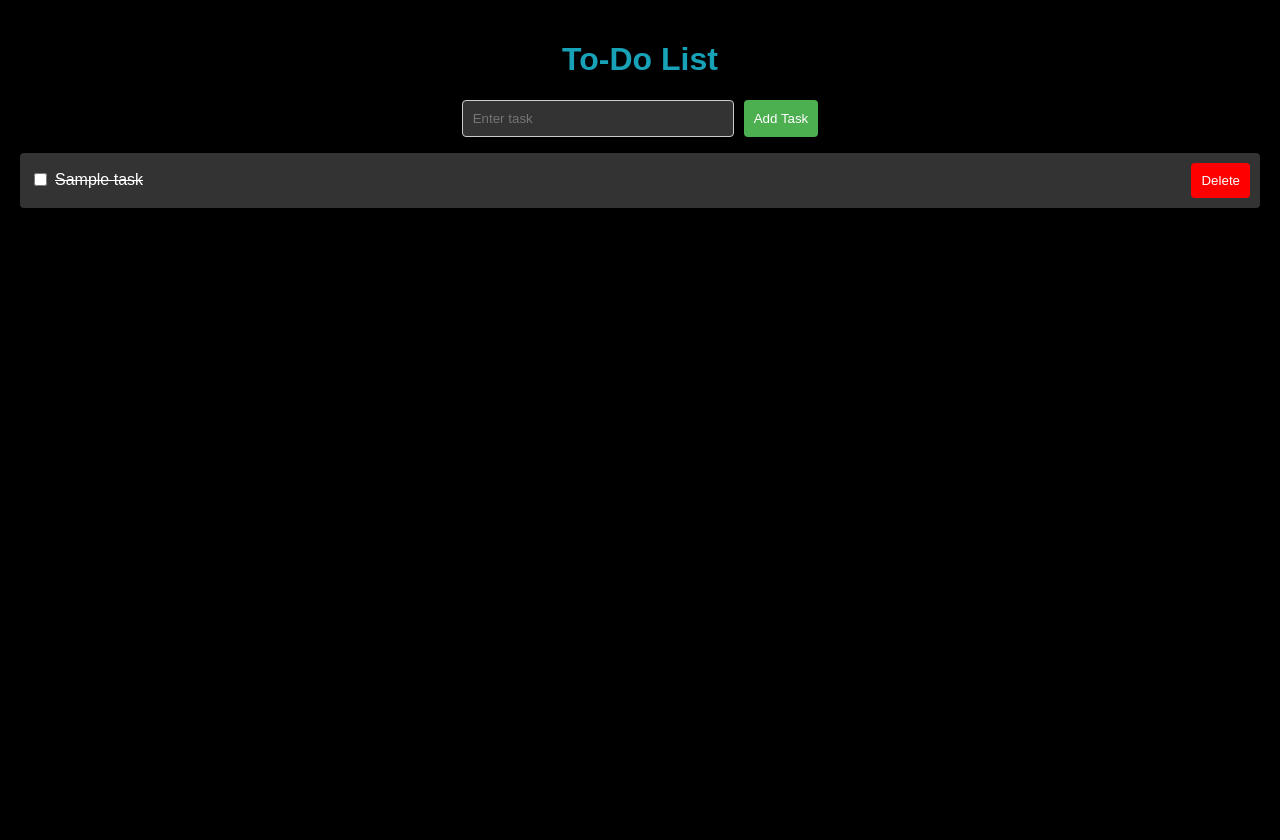
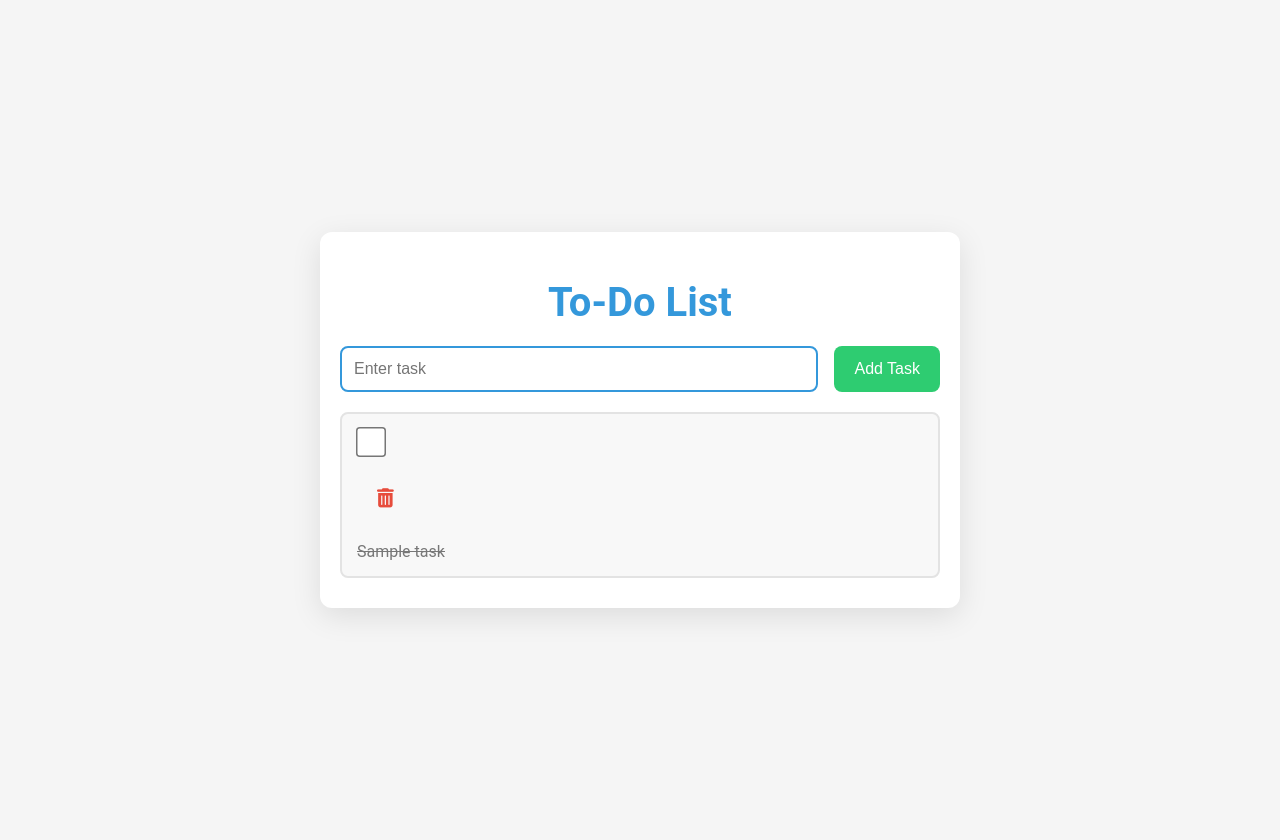
Before and after one commit to bishwamitre/To-Do-App, a Flask app: template templates/index.html in a window 1280 px wide. Before the commit the page ends 208 px from the top, so only its background shows below. Run offline with Flask 3, Linux system fonts and the light colour scheme; the template is opened without the code that fills it: most values are stand-ins (such as "Sample title", 1, 10 or a date in 2020).

Commit message:
added '#' Symbol checker and changed ui

```diff
--- a/main.py
+++ b/main.py
@@ -1,4 +1,5 @@
 from flask import Flask, render_template, request, redirect, url_for
+import re
 
 app = Flask(__name__)
 
@@ -7,28 +8,34 @@ tasks = {}
 
 @app.route('/')
 def index():
-    return render_template('index.html', tasks=tasks)  # Pass the dictionary of tasks
+    return render_template('index.html', tasks=tasks)
+
+def validate_input(input_text):
+    allowed_chars = r"^[^#]+$"  # Disallow # symbol
+    if re.match(allowed_chars, input_text):
+        return input_text
+    return None
 
 @app.route('/add', methods=['POST'])
 def add_task():
     task = request.form.get('task')
     if task:
-        tasks[task] = "Pending"  # Add task with 'Pending' status
+        sanitized_task = validate_input(task)
+        if sanitized_task:
+            tasks[sanitized_task] = "Pending"
     return redirect(url_for('index'))
 
 @app.route('/delete/<task>', methods=['POST'])
 def delete_task(task):
     if task in tasks:
-        del tasks[task]  # Delete task from the dictionary
+        del tasks[task]
     return redirect(url_for('index'))
 
 @app.route('/toggle/<task>', methods=['POST'])
 def toggle_task_status(task):
     if task in tasks:
-        # Toggle between "Pending" and "Done"
         tasks[task] = "Done" if tasks[task] == "Pending" else "Pending"
     return redirect(url_for('index'))
 
-
 if __name__ == "__main__":
     app.run(debug=True)
--- a/static/styles.css
+++ b/static/styles.css
@@ -1,77 +1,148 @@
+/* Base styling */
 body {
-  font-family: Arial, sans-serif;
-  background-color: #000000;
-  color: #333;
+  font-family: 'Roboto', sans-serif;
+  background-color: #F5F5F5; /* Light grey background */
+  color: #333; /* Dark text for contrast */
+  display: flex;
+  flex-direction: column;
+  align-items: center;
+  padding: 20px;
   margin: 0;
+  height: 100vh;
+  justify-content: center;
+}
+
+main {
+  width: 100%;
+  max-width: 600px; /* A bit wider for a modern look */
+  background-color: #FFFFFF; /* Clean white background */
+  border-radius: 12px;
+  box-shadow: 0 8px 30px rgba(0, 0, 0, 0.1); /* Subtle shadow */
   padding: 20px;
 }
 
 h1 {
+  color: #3498db; /* Soft blue color */
+  font-size: 2.5rem;
+  margin-bottom: 20px;
   text-align: center;
-  color: #17a2b8;
 }
 
 form {
   display: flex;
-  justify-content: center;
+  justify-content: space-between;
+  margin-bottom: 20px;
 }
 
 input[type="text"] {
-  padding: 10px;
-  border: 1px solid #ccc;
-  border-radius: 4px;
-  width: 250px;
-  background-color: #333;
-  color: #fff;
+  width: 75%;
+  padding: 12px;
+  border: 2px solid #3498db;
+  border-radius: 8px;
+  font-size: 1rem;
+  outline: none;
+  transition: border-color 0.3s ease;
+}
+
+input[type="text"]:focus {
+  border-color: #2ecc71; /* Change border color on focus */
 }
 
 button {
-  padding: 10px;
+  padding: 12px 20px;
   border: none;
-  border-radius: 4px;
-  background-color: #4CAF50;
-  color: white;
+  border-radius: 8px;
+  background-color: #2ecc71;
+  color: #fff;
+  font-size: 1rem;
   cursor: pointer;
-  margin-left: 10px;
   transition: background-color 0.3s ease;
 }
 
-button#toggle {
-  background-color: #4CAF50;
+button:hover {
+  background-color: #27ae60; /* Darken button on hover */
 }
 
-button#toggle:hover {
-  background-color: #45a049;
-}
-
-#delete {
-  background-color: red;
-}
-
+/* Task list styling */
 ul {
   list-style-type: none;
   padding: 0;
+  margin: 0;
 }
 
 li {
-  background: #333;
-  color: #fff;
-  margin: 10px 0;
-  padding: 10px;
-  border-radius: 4px;
+  background-color: #f8f8f8; /* Light task background */
+  color: #333;
+  border: 2px solid #e3e3e3;
+  border-radius: 8px;
+  padding: 15px;
+  margin-bottom: 10px;
   display: flex;
   justify-content: space-between;
   align-items: center;
-  box-shadow: 0 2px 5px rgba(0, 0, 0, 0.1);
+  transition: all 0.3s ease;
 }
 
-.task-item {
+li:hover {
+  border-color: #3498db; /* Subtle highlight on hover */
+}
+
+/* Completed tasks */
+.done-task {
+  text-decoration: line-through;
+  color: #777777; /* Grey out completed tasks */
+}
+
+/* Task actions */
+.task-actions {
+  display: flex;
+  align-items: center;
+}
+
+/* Task delete */
+.task-delete {
+  display: flex;
+  align-items: center;
+}
+
+input[type="checkbox"] {
+  margin-right: 10px;
+  transform: scale(1.5); /* Make checkbox larger */
+  cursor: pointer;
+  accent-color: green; /* Use a green color for the checkbox when checked */
+  width: 20px;
+  height: 20px;
+  cursor: pointer;
+}
+
+/* Styling for the delete button (trash icon) */
+button.delete-btn {
+  background-color: transparent; /* No background */
+  border: none; /* Remove border */
+  color: #e74c3c; /* Red color for the trash icon */
+  font-size: 1.2rem; /* Adjust icon size */
+  cursor: pointer;
+  transition: color 0.3s ease;
+margin-top: -90;}
+
+button.delete-btn:hover {
+  color: #c0392b; /* Darker red on hover */
+}
+
+/* Task list styling */
+li {
+  background-color: #f8f8f8;
+  color: #333;
+  border: 2px solid #e3e3e3;
+  border-radius: 8px;
+  padding: 15px;
+  margin-bottom: 10px;
   display: flex;
   justify-content: space-between;
   align-items: center;
+  transition: all 0.3s ease;
 }
 
-.task-details {
-  flex-grow: 1;
-  margin-left: 5px;
+li:hover {
+  border-color: #3498db;
 }
--- a/templates/index.html
+++ b/templates/index.html
@@ -4,23 +4,23 @@
     <meta charset="UTF-8">
     <meta name="viewport" content="width=device-width, initial-scale=1.0">
     <title>To-Do List</title>
+    <!-- Font Awesome CDN for icons -->
+    <link rel="stylesheet" href="https://cdnjs.cloudflare.com/ajax/libs/font-awesome/6.0.0-beta3/css/all.min.css">
     <link rel="stylesheet" href="{{ url_for('static', filename='styles.css') }}">
 </head>
 <body>
+    <main>
     <h1>To-Do List</h1>
-
     <!-- Form to add a new task -->
-    <form action="{{ url_for('add_task') }}" method="POST">
+    <form action="/add" method="POST">
         <input type="text" name="task" placeholder="Enter task" required>
         <button type="submit">Add Task</button>
     </form>
-
     <ul>
         <!-- Loop through tasks and display each task with its status -->
         {% for task, status in tasks.items() %}
         <li>
             <div class="task-item">
-
                 <!-- Checkbox for "Done" and "Undone" -->
                 <div class="task-actions">
                     <form action="/toggle/{{ task }}" method="POST" style="display:inline;">
@@ -28,24 +28,28 @@
                     </form>
                 </div>
 
-                <!-- Task Detail-->
-                <div class="task-details"></div>
+                <!-- Delete icon (trash icon from Font Awesome) -->
+                <div class="task-delete">
+                    <form action="/delete/{{ task }}" method="POST" style="display:inline;">
+                        <button id="delete" type="NA LERA MAI BHAG JA" class="delete-btn"><i class="fas fa-trash-alt"></i></button>
+                    </form>
+                </div>
+
+                <!-- Task Detail -->
+                <div class="task-details">
                     {% if status == "Done" %}
+                        <div class="done-task">
                         <strike>{{ task }}</strike>
+                        </div>
                     {% else %}
                         {{ task }}
                     {% endif %}
                 </div>
 
-                <!-- Delete button -->
-                <div>
-                    <form action="/delete/{{ task }}" method="POST" style="display:inline;">
-                        <button id="delete" type="submit">Delete</button>
-                    </form>
-                </div>
             </div>
         </li>
         {% endfor %}
     </ul>
+    </main>
 </body>
 </html>
```
